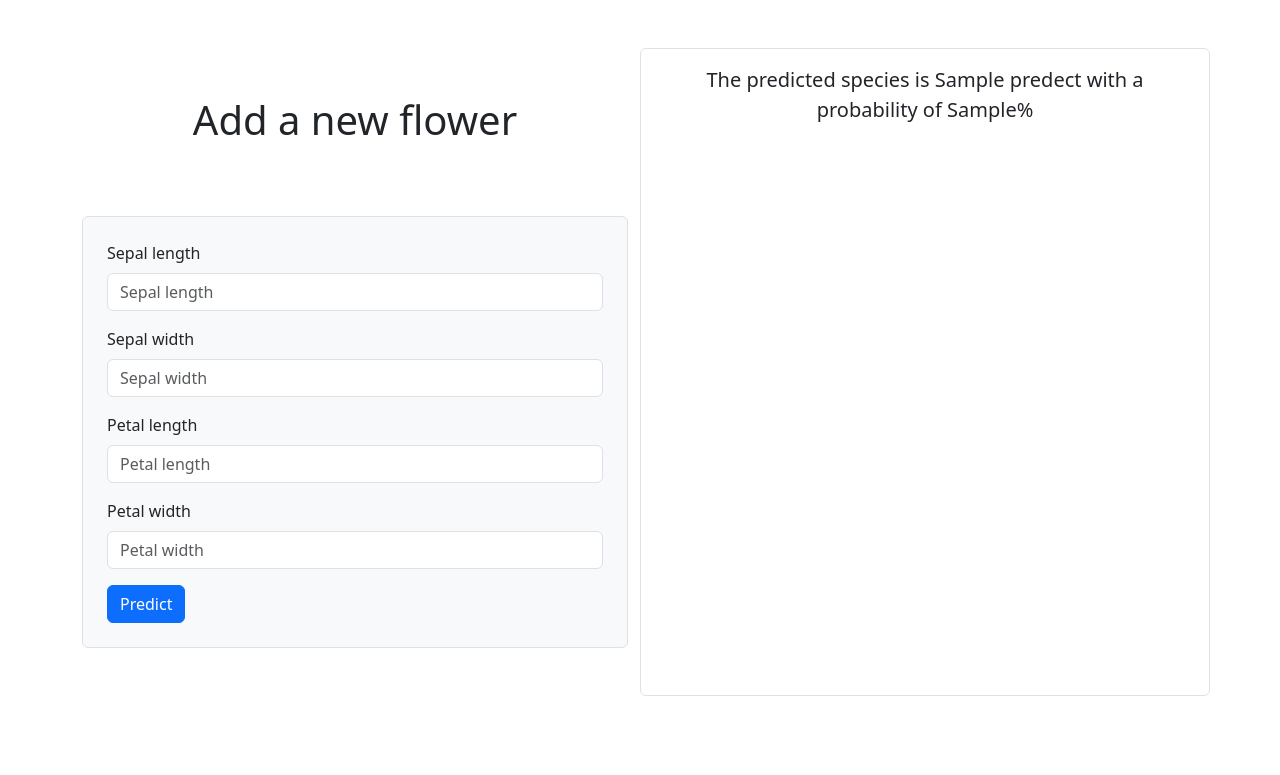
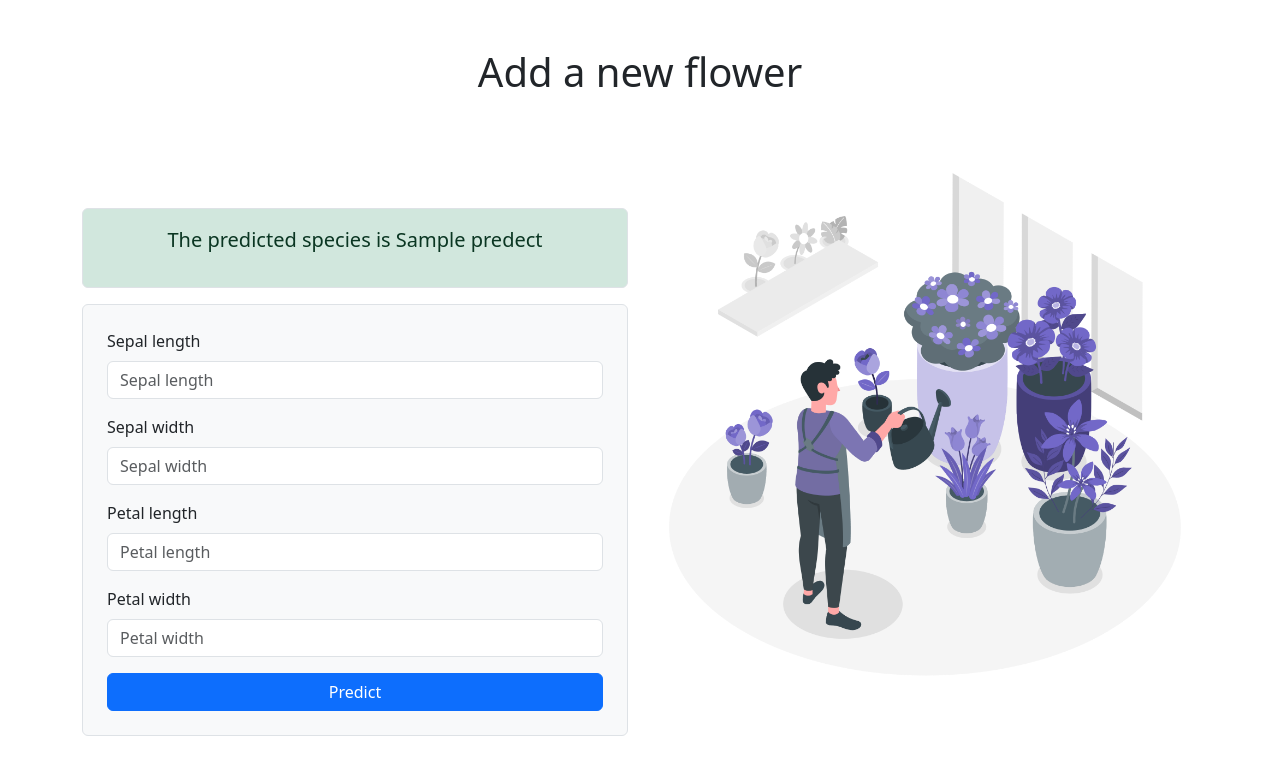
Before and after one commit to Omarmoatz/DJ-ML, a Django app: template ml/templates/iris.html in a window 1280 px wide. Shown: the top 775 px of the page. Run offline with Django 5.2, Linux system fonts and the light colour scheme; tables that the repository leaves empty hold one stand-in row (values such as "Sample post"); the template is opened without the code that fills it: values that come from a table or form of the project are taken from there, most other values are stand-ins (such as "Sample title", 1, 10 or a date in 2020); some libraries are stand-ins or nearby versions.

Commit message:
add style to page

```diff
--- a/ml/templates/iris.html
+++ b/ml/templates/iris.html
@@ -1,3 +1,4 @@
+{% load static %}
 {% load django_bootstrap5 %}
 <!doctype html>
 <html lang="en">
@@ -15,22 +16,27 @@
   <body>
     <div class="container my-5">
         <div class="row">
-            <div class="col-6 mx-auto my-5">
-                <h1 class="mb-5 text-center">Add a new flower</h1><br/>
+            <h1 class="mb-5 text-center">Add a new flower</h1>
+            <div class="col-lg-6 mt-5">
+                {% if predect %}
+                    <div class="col-6 border rounded p-3 text-center w-100 mt-3 alert alert-success">
+                        <p class="lead">The predicted species is {{predect}}</p>
+                    </div>
+                {% endif %}
+
                 <form method="post" class="border rounded p-4 bg-light">
                     {% csrf_token %}
 
                     {% bootstrap_form form %}
 
-                    {% bootstrap_button button_type="submit" content="Predict" %}
+                    <button type="submit" class="btn btn-primary w-100">Predict</button>
                 </form>
+
             </div>
 
-            {% if predect %}
-            <div class="col-6 border rounded p-3 text-center">
-                <p class="lead">The predicted species is {{predect}} with a probability of {{prediction_probability}}%</p>
+            <div class="col-lg-6 ">
+                <img src="{% static 'img/iris.png' %}" class="img-fluid" alt="img">
             </div>
-            {% endif %}
 
         </div>
     </div>
--- a/ml/views.py
+++ b/ml/views.py
@@ -19,6 +19,7 @@ def predection(request):
             # model = pd.read_pickle('model.joblib')  # Load the trained model
             result = model.predict([[sepal_length, sepal_width, petal_length, petal_width]])
             predict = result[0]
+            print(result[0])
 
             my_form.species = predict
             my_form.save()
--- a/project/settings.py
+++ b/project/settings.py
@@ -123,6 +123,10 @@ USE_TZ = True
 
 STATIC_URL = 'static/'
 
+STATICFILES_DIRS= [
+    BASE_DIR / 'static'
+]
+
 # Default primary key field type
 # https://docs.djangoproject.com/en/5.0/ref/settings/#default-auto-field
 
--- a/project/urls.py
+++ b/project/urls.py
@@ -16,6 +16,8 @@ Including another URLconf
 """
 from django.contrib import admin
 from django.urls import path
+from django.conf import settings
+from django.conf.urls.static import static
 
 from ml.views import predection
 from ml.api import IrisAPI
@@ -28,3 +30,7 @@ urlpatterns = [
 
     # path('recipe/', recommend_recipes)
 ]
+
+
+if settings.DEBUG:
+    urlpatterns += static(settings.STATIC_URL , document_root=settings.STATIC_ROOT)
```
Also changed, not shown: static/img/iris.png (added).
